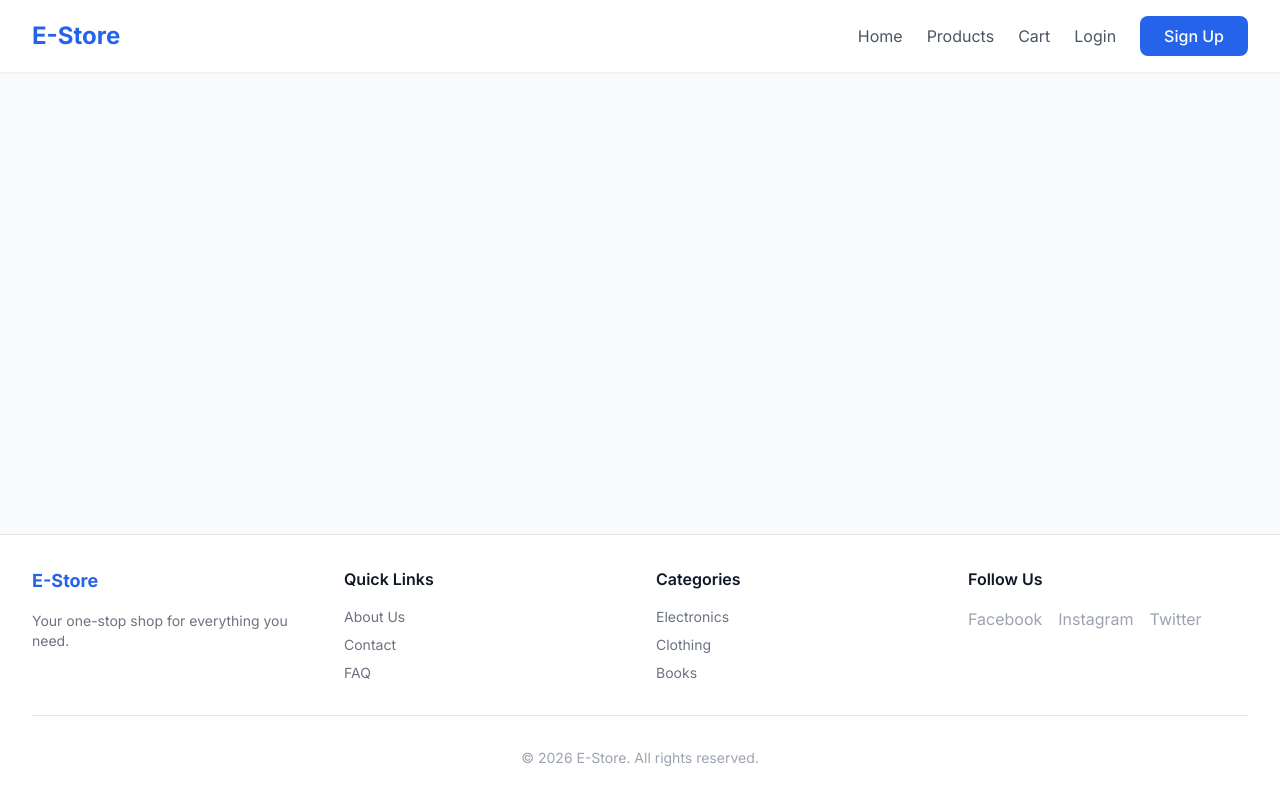
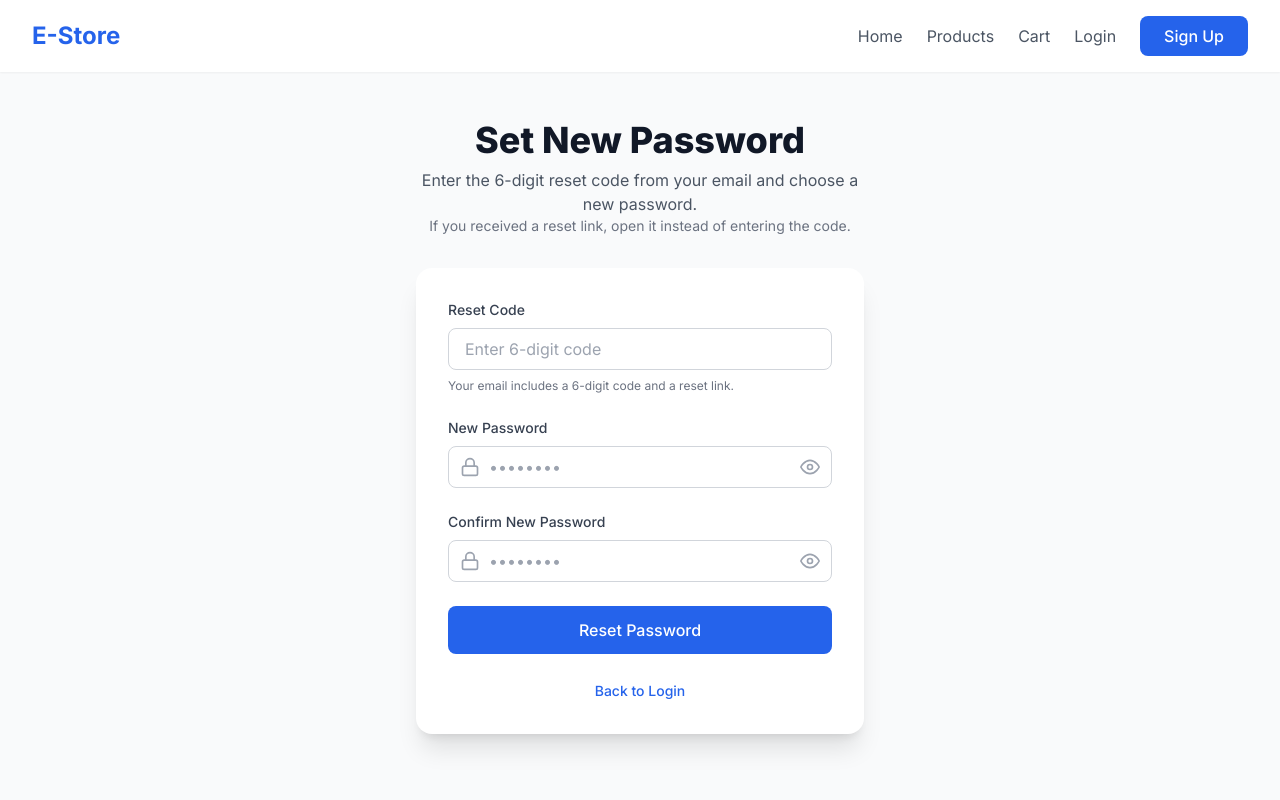
Before and after one commit to kalebWondimu/Ecomerse-Project, a React (Vite) app in the folder ecommerce-frontend/: page /reset-password in a window 1280 px wide. Shown: the top 800 px of the page. Built offline with nearby package versions, Linux system fonts and the light colour scheme; no server answers.

Commit message:
fix(auth): use 6-digit OTP for registration and password reset flows

```diff
--- a/ecommerce-frontend/src/App.jsx
+++ b/ecommerce-frontend/src/App.jsx
@@ -303,6 +303,10 @@ function App() {
                   element={<ForgotPasswordPage />}
                 />
                 <Route
+                  path="/reset-password"
+                  element={<ResetPasswordPage />}
+                />
+                <Route
                   path="/reset-password/:token"
                   element={<ResetPasswordPage />}
                 />
--- a/ecommerce-frontend/src/pages/ForgotPasswordPage.jsx
+++ b/ecommerce-frontend/src/pages/ForgotPasswordPage.jsx
@@ -26,7 +26,7 @@ const ForgotPasswordPage = () => {
       setLoading(true);
       await authService.forgotPassword(email);
       setSubmitted(true);
-      toast.success("Reset link sent to your email!");
+      toast.success("Reset link and OTP sent to your email!");
     } catch (error) {
       toast.error(
         error.response?.data?.message || "Failed to send reset email",
@@ -48,10 +48,10 @@ const ForgotPasswordPage = () => {
               Check Your Email
             </h2>
             <p className="text-gray-600 mb-6">
-              We've sent a password reset link to <strong>{email}</strong>
+              We've sent a password reset link and a 6-digit reset code to <strong>{email}</strong>.
             </p>
             <p className="text-sm text-gray-500 mb-6">
-              Didn't receive the email? Check your spam folder or{" "}
+              If you don't see it, check your spam folder or{" "}
               <button
                 onClick={() => setSubmitted(false)}
                 className="text-primary-600 hover:text-primary-700 font-medium"
--- a/ecommerce-frontend/src/pages/ResetPasswordPage.jsx
+++ b/ecommerce-frontend/src/pages/ResetPasswordPage.jsx
@@ -12,6 +12,7 @@ const ResetPasswordPage = () => {
     password: "",
     confirmPassword: "",
   });
+  const [tokenInput, setTokenInput] = useState(token || "");
   const [loading, setLoading] = useState(false);
   const [showPassword, setShowPassword] = useState(false);
   const [showConfirmPassword, setShowConfirmPassword] = useState(false);
@@ -27,6 +28,11 @@ const ResetPasswordPage = () => {
   const validateForm = () => {
     if (!formData.password || !formData.confirmPassword) {
       toast.error("Please fill in all fields");
+      return false;
+    }
+
+    if (!token && !tokenInput) {
+      toast.error("Please enter the reset code or use the reset link");
       return false;
     }
 
@@ -48,9 +54,15 @@ const ResetPasswordPage = () => {
 
     if (!validateForm()) return;
 
+    const resetToken = token || tokenInput.trim();
+    if (!resetToken) {
+      toast.error("Please enter the reset code or use the reset link");
+      return;
+    }
+
     try {
       setLoading(true);
-      await authService.resetPassword(token, formData.password);
+      await authService.resetPassword(resetToken, formData.password);
       setResetComplete(true);
       toast.success("Password reset successful!");
 
@@ -126,12 +138,48 @@ const ResetPasswordPage = () => {
           <h2 className="text-4xl font-extrabold text-gray-900 mb-2">
             Set New Password
           </h2>
-          <p className="text-gray-600">Enter your new password below.</p>
+          <p className="text-gray-600">
+            {token
+              ? "Your reset link is ready. Enter your new password below."
+              : "Enter the 6-digit reset code from your email and choose a new password."}
+          </p>
+          {!token && (
+            <p className="text-sm text-gray-500">
+              If you received a reset link, open it instead of entering the
+              code.
+            </p>
+          )}
         </div>
 
         {/* Form */}
         <div className="bg-white rounded-2xl shadow-xl p-8">
           <form onSubmit={handleSubmit} className="space-y-6">
+            {!token && (
+              <div>
+                <label
+                  htmlFor="resetCode"
+                  className="block text-sm font-medium text-gray-700 mb-2"
+                >
+                  Reset Code
+                </label>
+                <input
+                  id="resetCode"
+                  name="resetCode"
+                  type="text"
+                  value={tokenInput}
+                  onChange={(e) => setTokenInput(e.target.value)}
+                  className="input-field"
+                  placeholder="Enter 6-digit code"
+                  maxLength={6}
+                  required={!token}
+                  disabled={loading}
+                />
+                <p className="text-xs text-gray-500 mt-2">
+                  Your email includes a 6-digit code and a reset link.
+                </p>
+              </div>
+            )}
+
             {/* New Password */}
             <div>
               <label
```
